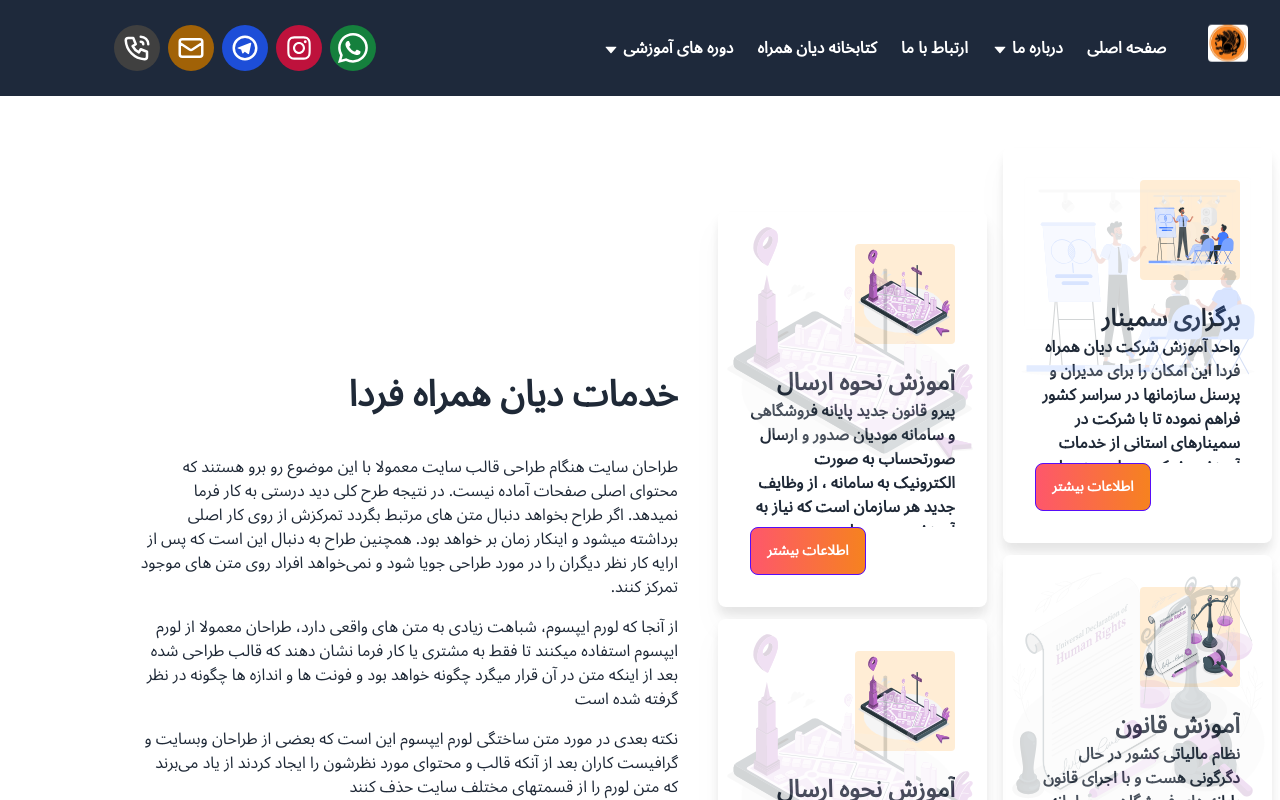
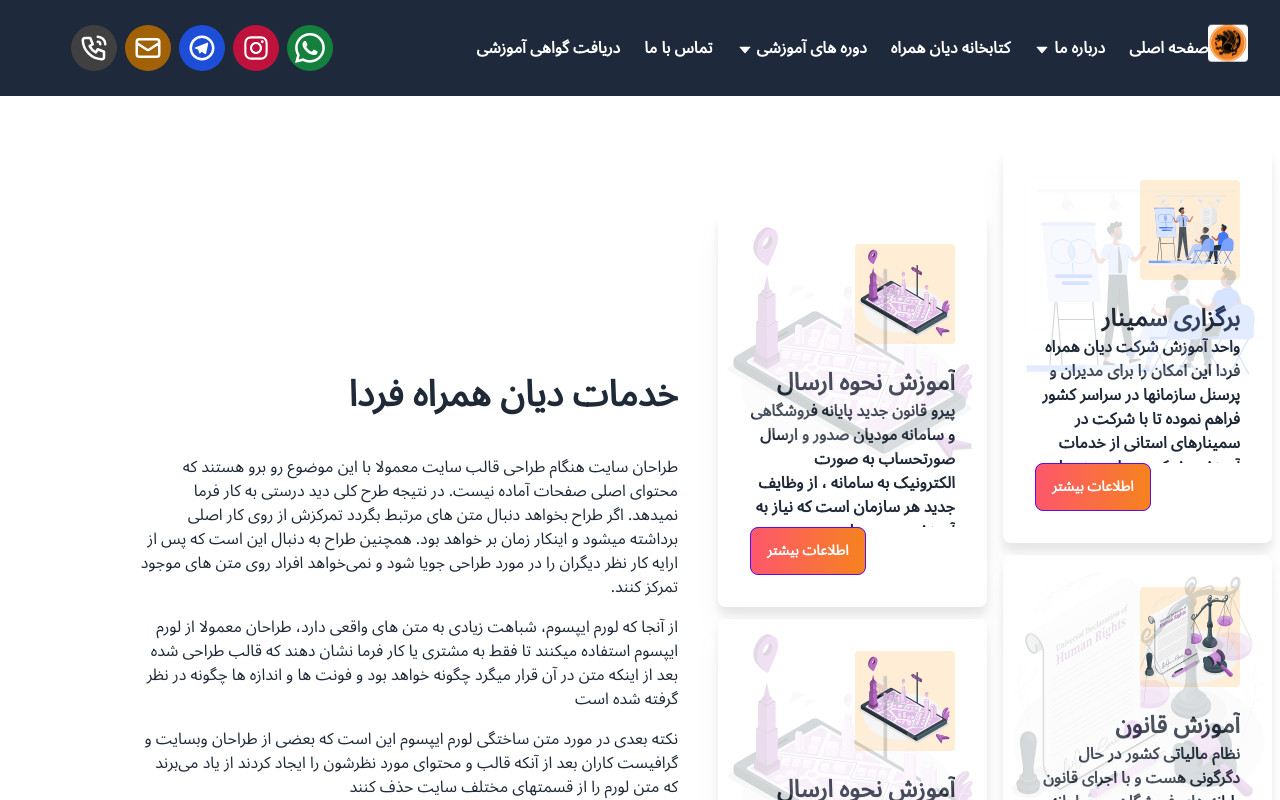
Before and after one commit to Mansour-VN/DianHamrah, a Next.js app: page /HomePage/servicesDian in a window 1280 px wide. Shown: the top 800 px of the page. Built offline with nearby package versions, Linux system fonts and the light colour scheme.

Commit message:
fix: add Item in heder and change name Item

```diff
--- a/src/components/Header/DeskTopMenu.jsx
+++ b/src/components/Header/DeskTopMenu.jsx
@@ -29,16 +29,12 @@
                             className="dropdown-content menu p-2 shadow bg-slate-800 rounded-box w-52 ">
                             <li ><Link  href="/AboutUs/#History" scroll={false}>تاریخچه</Link></li>
                             <li><Link href="/AboutUs/#Contact" scroll={false}> اطلاعات تماس </Link></li>
-                            <li><Link href="/AboutUs/#Branches" scroll={false}> شعب و نمایندگی </Link></li>
+                            <li><Link href="/AboutUs/#Branches" scroll={false}> شعب و دفاتر </Link></li>
                             <li><Link href="/AboutUs/#CustomerClub" scroll={false}> باشگاه مشتریان </Link></li>
                         </ul>
                     </div>
                 </li>
-                <li>
-                    <Link href="/AboutUs" >
-                        ارتباط با ما
-                    </Link>
-                </li>
+
 
                 <li>
                     <Link href="/ghavanin" >
@@ -61,6 +57,19 @@
                         </ul>
                     </div>
                 </li>
+
+                <li>
+                    <Link href="/AboutUs/#Contact" scroll={false} >
+                        تماس با ما
+                    </Link>
+                </li>
+
+                <li>
+                    <Link href="/" scroll={false} >
+                          دریافت گواهی آموزشی
+                    </Link>
+                </li>
+
             </ul>
 
         </div>
--- a/src/components/Header/MobileMenu.jsx
+++ b/src/components/Header/MobileMenu.jsx
@@ -22,22 +22,17 @@
                 <li>
                     <div className="dropdown dropdown-bottom dropdown-end">
                         <div className="flex flex-row item-center justify-center gap-1">
-                            <label tabIndex={0} className="bg-slate-800" onClick={()=>setMenu(!menu)}> درباره ما </label>
+                            <label tabIndex={0} className="bg-slate-800"> درباره ما </label>
                             <AiFillCaretDown className="mt-1.5 md:block hidden"/>
                         </div>
                         <ul tabIndex={0}
                             className="dropdown-content menu p-2 shadow bg-slate-800 rounded-box w-52 ">
                             <li ><Link  href="/AboutUs/#History" scroll={false} onClick={()=>setMenu(!menu)}>تاریخچه</Link></li>
                             <li><Link href="/AboutUs/#Contact" scroll={false} onClick={()=>setMenu(!menu)}> اطلاعات تماس </Link></li>
-                            <li><Link href="/AboutUs/#Branches" scroll={false} onClick={()=>setMenu(!menu)}> شعب و نمایندگی </Link></li>
+                            <li><Link href="/AboutUs/#Branches" scroll={false} onClick={()=>setMenu(!menu)}> شعب و دفاتر </Link></li>
                             <li><Link href="/AboutUs/#CustomerClub" scroll={false} onClick={()=>setMenu(!menu)}> باشگاه مشتریان </Link></li>
                         </ul>
                     </div>
-                </li>
-                <li onClick={()=>setMenu(!menu)}>
-                    <Link href="/AboutUs" >
-                        ارتباط با ما
-                    </Link>
                 </li>
 
                 <li onClick={()=>setMenu(!menu)}>
@@ -61,6 +56,19 @@
                         </ul>
                     </div>
                 </li>
+
+                <li onClick={()=>setMenu(!menu)}>
+                    <Link href="/AboutUs/#Contact" scroll={false} >
+                          تماس با ما
+                    </Link>
+                </li>
+
+                <li>
+                    <Link href="/" scroll={false} >
+                          دریافت گواهی آموزشی
+                    </Link>
+                </li>
+
             </ul>
 
         </div>
```
